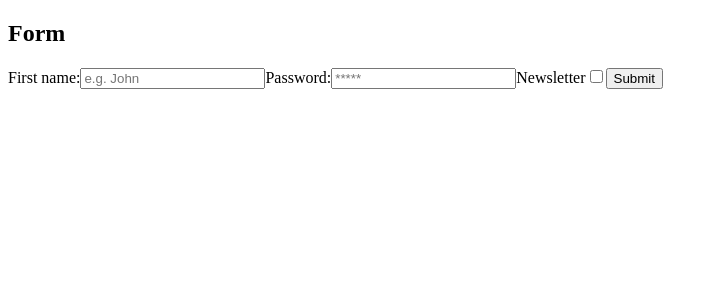
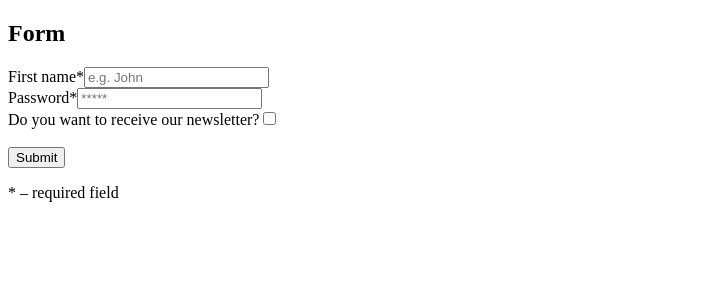
Before and after one commit to przemekpro/software-mind-task, a React (Create React App) app: page / in a window 1280 px wide. Shown: the top 300 px of the page, without its empty margins (0-718 px from the left). Built offline with nearby package versions, Linux system fonts and the light colour scheme.

Commit message:
form refactor

```diff
--- a/src/components/Form.jsx
+++ b/src/components/Form.jsx
@@ -1,10 +1,15 @@
 import { useState } from "react"
+
 
 export default function Form() {
 
     const [user, setUser] = useState()
     const [isChecked, setIsChecked] = useState(false)
     const [submitMsg, setSubmitMsg] = useState('')
+
+    const successMsg = 'Pomyślna rejestracja'
+    const errorMsg = 'Błąd walidacji'
+
 
     function handleChange(e) {
         const {name, value} = e.target
@@ -17,18 +22,14 @@ export default function Form() {
 
     function handleSubmit(e) {
         e.preventDefault()
-        console.log(user)
-        setSubmitMsg('Pomyślna rejestracja')
+        console.log('New user', user)
+        setSubmitMsg(successMsg)
         setIsChecked(false)
         setUser()
         e.target.reset()
     }
 
-    function handleInvalid() {
-        setSubmitMsg('Błąd walidacji')
-    }
-
-    console.log(user)
+    function handleInvalid() {setSubmitMsg(errorMsg)}
 
     return(
         <div className="form__wrapper">
@@ -37,7 +38,7 @@ export default function Form() {
 
             <form onSubmit={handleSubmit}>
                 <label htmlFor="firstName">
-                    First name:
+                    First name*
                     <input
                         required
                         name="firstName"
@@ -49,10 +50,11 @@ export default function Form() {
                         pattern="^[a-zA-Z]{2,}$"
                     />
                 </label>
+                <br />
 
 
                 <label htmlFor="password">
-                    Password:
+                    Password*
                     <input
                         required
                         name="password"
@@ -64,9 +66,11 @@ export default function Form() {
                         minLength={5}
                     />
                 </label>
+                <br />
+
 
                 <label htmlFor="newsletter">
-                    Newsletter
+                    Do you want to receive our newsletter?
                     <input
                         name="newsletter"
                         id="newsletter"
@@ -76,22 +80,27 @@ export default function Form() {
                         onChange={() => setIsChecked(prevVal => !prevVal)}
                     />
                 </label>
+                <br />
+
 
                 {isChecked && <label htmlFor="email">
-                    E-mail:
+                    E-mail*
                     <input
                         required
                         name="email"
                         id="email"
                         type="email"
                         placeholder="e.g. john@doe.com"
-                        pattern="^[a-zA-Z0-9._%+-]+@[a-zA-Z0-9.-]+\.[a-zA-Z]{2,}$"
                         onChange={handleChange}
                         onInvalid={handleInvalid}
+                        pattern="^[a-zA-Z0-9._%+-]+@[a-zA-Z0-9.-]+\.[a-zA-Z]{2,}$"
                     />
                 </label>}
+                <br />
+
 
                 <button>Submit</button>
+                <p>* – required field</p>
                 {submitMsg && <p>{submitMsg}</p>}
             </form>
         </div>
```
